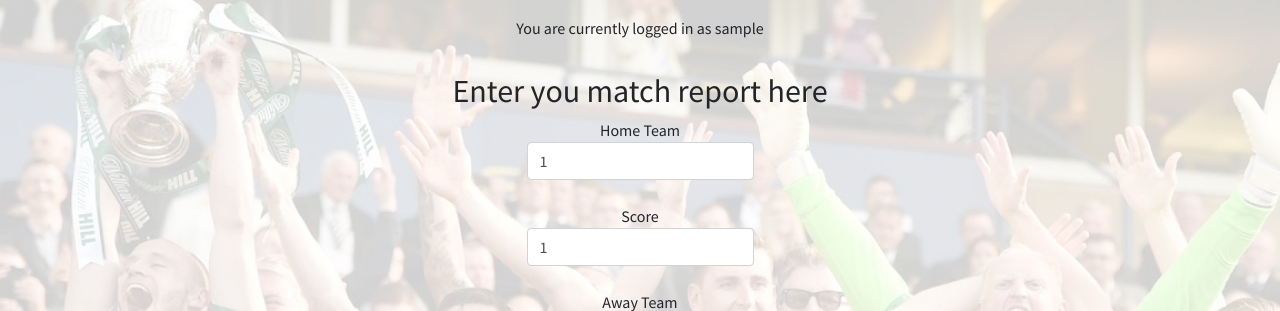
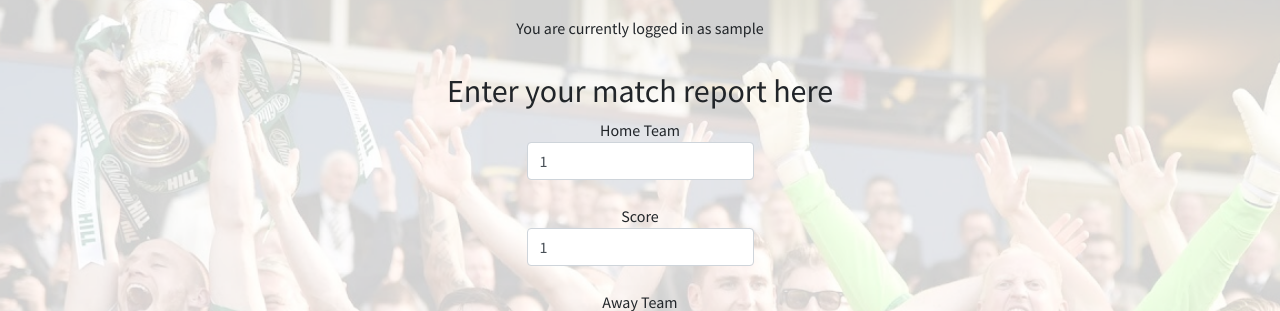
Before and after one commit to jboyd8/milestone-project-3, a Flask app: page /create_report/1/1/1/1/1/1 in a window 1280 px wide. Shown: the part 88-399 px from the top of the page. Run offline with Flask 2, Linux system fonts and the light colour scheme; the visitor is signed in with stand-in values (Sample User, id 1); some libraries are stand-ins or nearby versions.

Commit message:
docs: added comments

```diff
--- a/templates/createreport.html
+++ b/templates/createreport.html
@@ -1,12 +1,15 @@
+<!-- Inherits from base.html -->
 {% extends 'base.html' %}
 {% block content %}
 
     <div class="container text-center">
         <div class="row">
             <div class="col-12">
-                <h2>Enter you match report here</h2>
+                <h2>Enter your match report here</h2>
             </div>
         </div>
+
+        <!-- Form to enter report into the DB. Values provided to pre-populate all fields other than 'Match Report' -->
         <div class="row text-center justify-content-center">
             <div class="col-12">
                 <form action="{{ url_for('submit_report') }}" method="POST" class="text-center justify-content-center">
```
